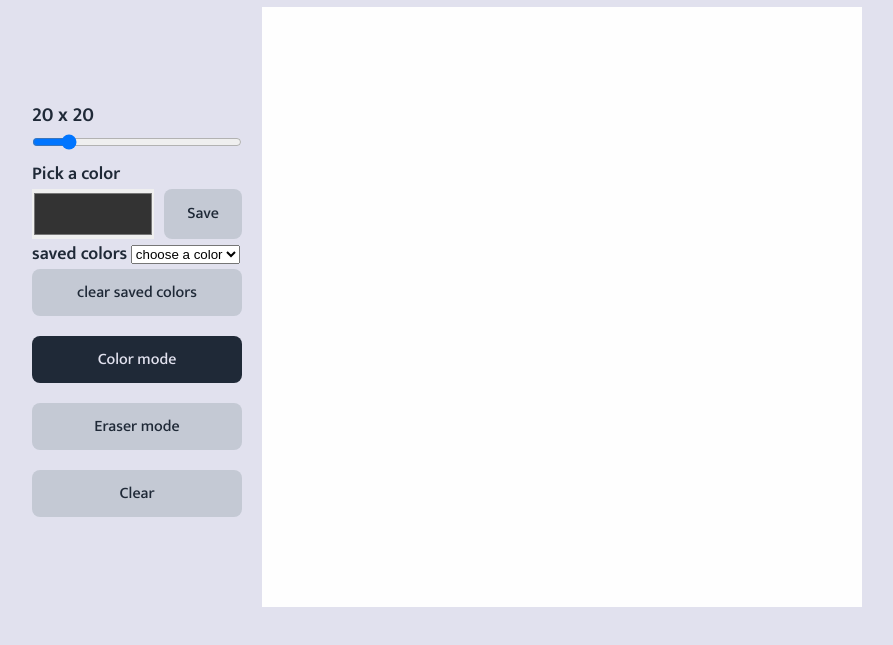
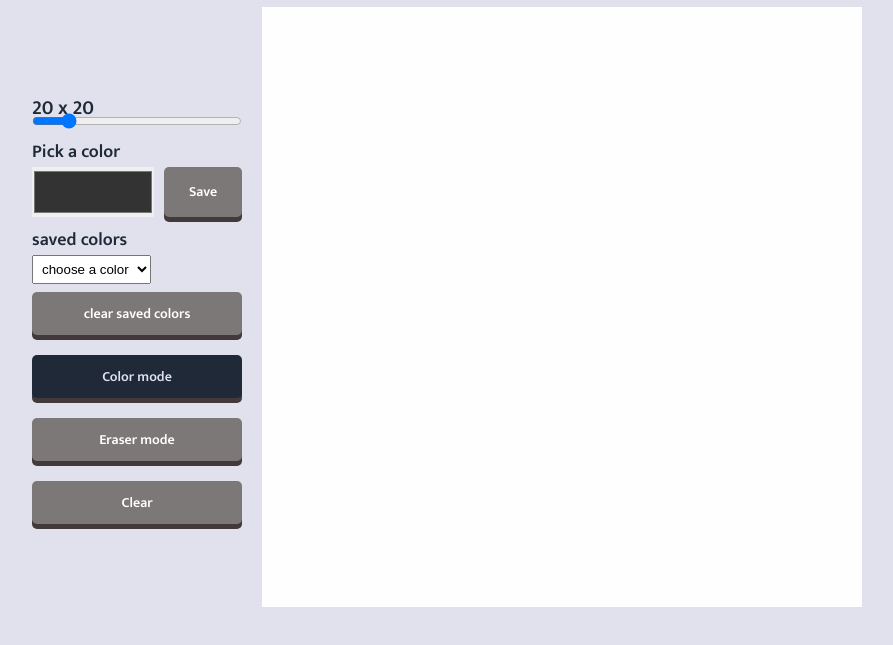
Before and after one commit to ltmccarthy9/sketch, a plain HTML site: page index.html in a window 1280 px wide. Shown: the part 79-724 px from the top of the page, without its empty margins (193-1086 px from the left). Drawn offline with Linux system fonts and the light colour scheme.

Commit message:
button and space css

```diff
--- a/index.html
+++ b/index.html
@@ -19,7 +19,7 @@
     <main>
 
       <div class="options">
-        <div>
+        <div class="colorOptions">
             <label for="gridSizeSlider" id="gridSize">20 x 20</label>
             <input id="gridSizeSlider" type="range" value="20" min="1" max="128" />
             <div>
@@ -29,10 +29,13 @@
                     <button type="button" id="saveButton">Save</button>
                 </div>
             </div>
-            <label for="savedColors">saved colors</label>
-            <select name="savedColors" id="savedColors">
-                <option value="choose a color">choose a color</option>
-            </select>
+            <div>
+              <label for="savedColors">saved colors</label>
+              <select name="savedColors" id="savedColors">
+                  <option value="choose a color">choose a color</option>
+              </select>
+            </div>
+
             <button type="button" id="clearColors">clear saved colors</button>
         </div>
         <button id="solidMode" type="button">Color mode</button>
--- a/style.css
+++ b/style.css
@@ -31,7 +31,6 @@
     font-family: inherit;
     font-size: inherit;
     cursor: pointer;
-    outline: none;
   }
 
   /* HEADER */
@@ -62,9 +61,24 @@
   }
 
   button {
-    padding: 10px 20px;
-    background-color: var( --gray);
-    border-radius: 8px;
+  background-color: rgb(125, 120, 120);
+  padding: 10px 20px;
+  font-size: 14px;
+  font-weight: 600;
+  color: #fff;
+  border-radius: 5px;
+  transition: all ease 0.1s;
+  box-shadow: 0px 5px 0px 0px #423a3a;
+  }
+
+  button:hover{
+    background-color: var(--gray-2);
+    transition: all .3s ease-out;
+  }
+
+  button:active{
+  transform: translateY(5px);
+  box-shadow: 0px 0px 0px 0px #a29bfe;
   }
 
   button.active {
@@ -75,11 +89,6 @@
   button.active:hover {
     background-color: var(--dark);
     color: var(--primary-light);
-  }
-
-  button:hover{
-    background-color: var(--gray-2);
-    transition: all .3s ease-out;
   }
 
   input[type='color']{
@@ -93,6 +102,12 @@
     width: 210px;
   }
 
+  .colorOptions{
+    display: flex;
+    flex-direction: column;
+    gap: 8px;
+  }
+
   .colorContainer{
     display: flex;
     gap: 10px;
@@ -101,6 +116,10 @@
   #saveButton{
     width: 50%;
 
+  }
+
+  select{
+    padding: 5px;
   }
 
   #gridSize {
```
